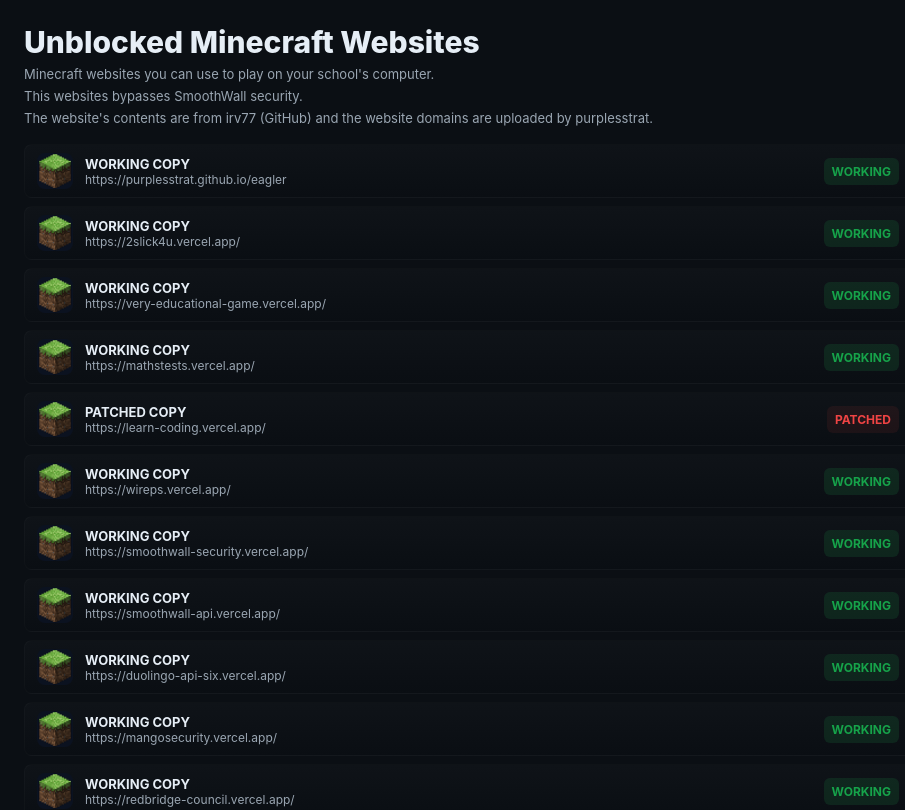
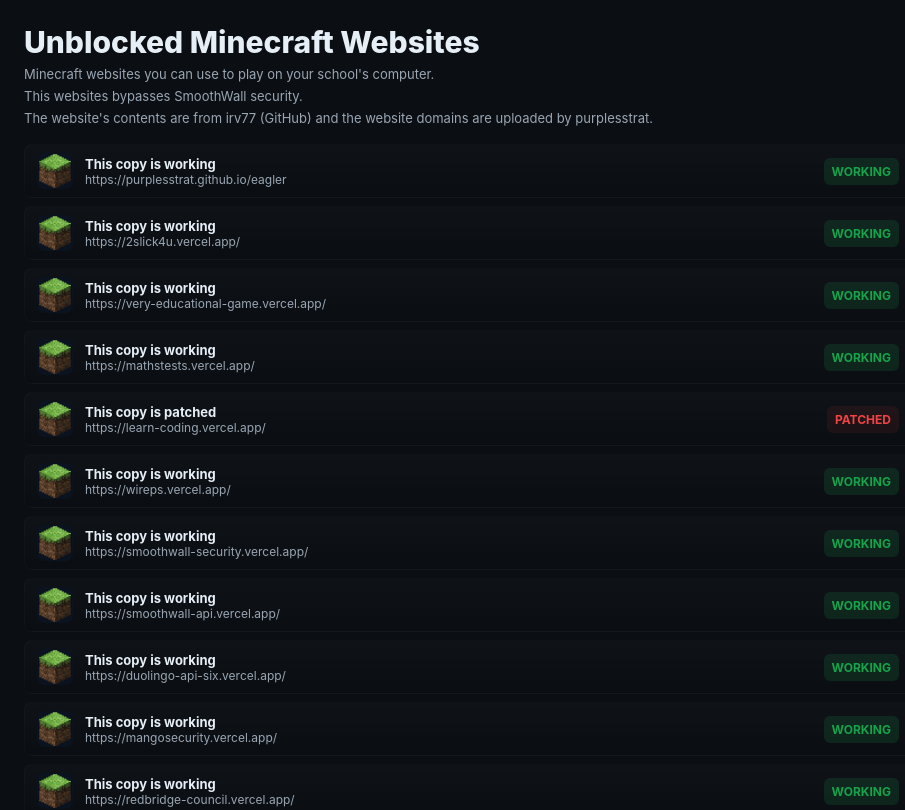
Before and after one commit to purplesstrat/status, a plain HTML site: page index.html in a window 1280 px wide. Shown: the top 810 px of the page, 0-905 px from the left. Drawn offline with Linux system fonts and the light colour scheme.

Commit message:
Better website title name.

```diff
--- a/index.html
+++ b/index.html
@@ -86,7 +86,7 @@
       meta.className = 'meta';
       const title = document.createElement('div');
       title.className = 'title';
-      title.textContent = `${entry.status.toUpperCase()} COPY`;
+      title.textContent = `This copy is ${entry.status.toLowerCase()}`;
       const urlEl = document.createElement('div');
       urlEl.className = 'url';
       urlEl.textContent = entry.url;
```
